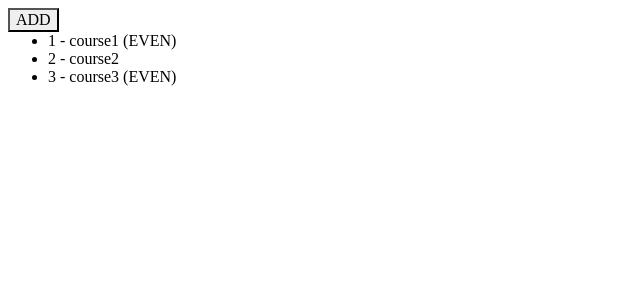
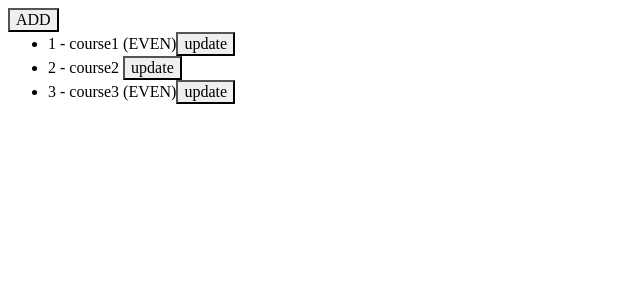
Before and after one commit to IMSRIJAN04/hellowWorldAngular, an Angular app: page / in a window 1280 px wide. Shown: the top 300 px of the page, without its empty margins (0-640 px from the left). Built offline with nearby package versions, Linux system fonts and the light colour scheme.

Commit message:
onchange fun

```diff
--- a/src/app/app.component.html
+++ b/src/app/app.component.html
@@ -1,7 +1,9 @@
 <button (click)="onAdd()">ADD</button>
+
 <ul>
   <li *ngFor = "let item of courses;even as isEven">
    {{ item.id }} - {{item.name}}  <span *ngIf = "isEven">(EVEN)</span>
+   <button (click)='onChange(item)'>update</button>
 
    <!--<h2>{{last}}</h2>
    <h2>{{even}}</h2>
--- a/src/app/app.component.ts
+++ b/src/app/app.component.ts
@@ -19,5 +19,10 @@ onAdd() {
   this.courses.push({id:4,name:'course4'});
 
 }
+onChange(course) {
+  course.name='updated';
+
 
 }
+
+}
```
